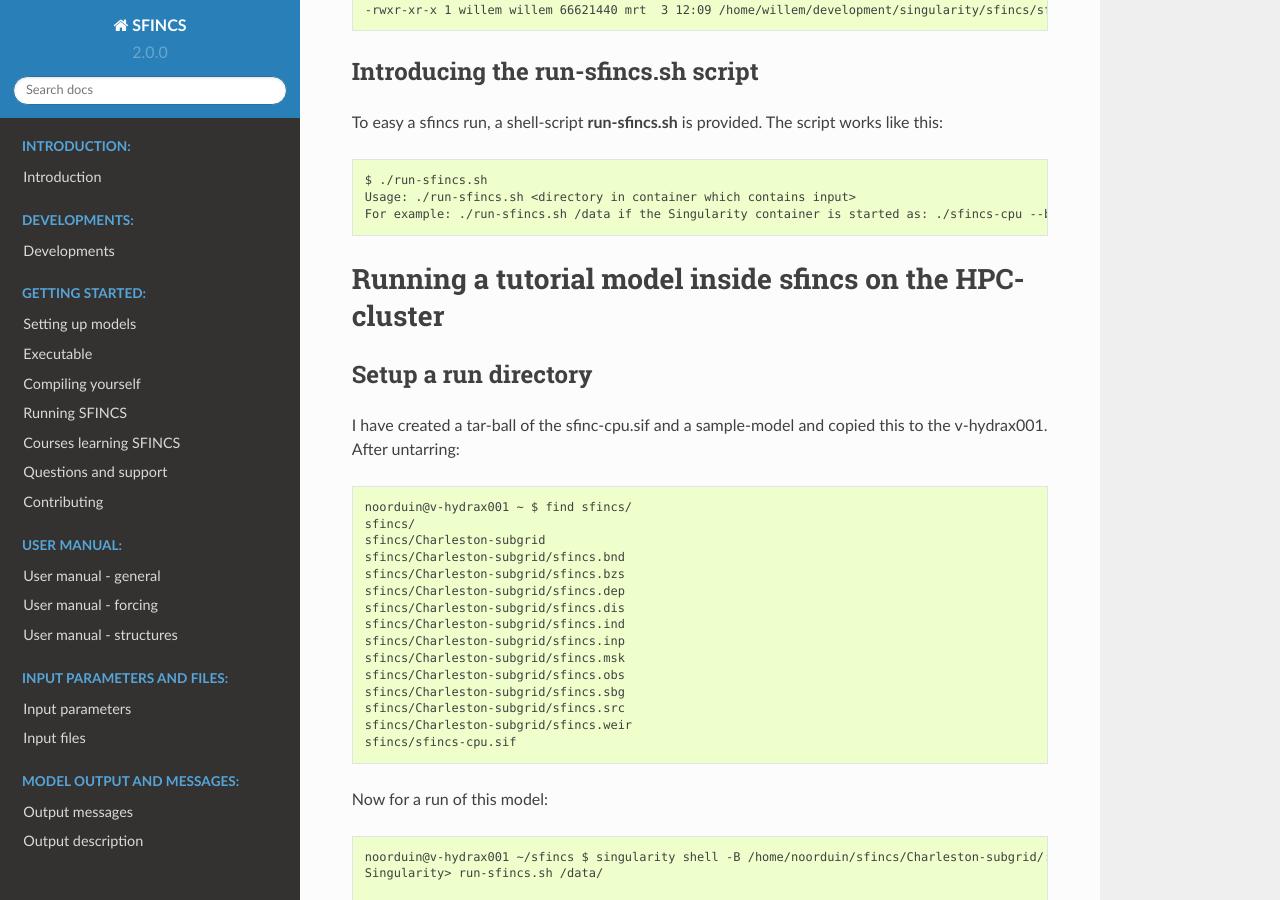
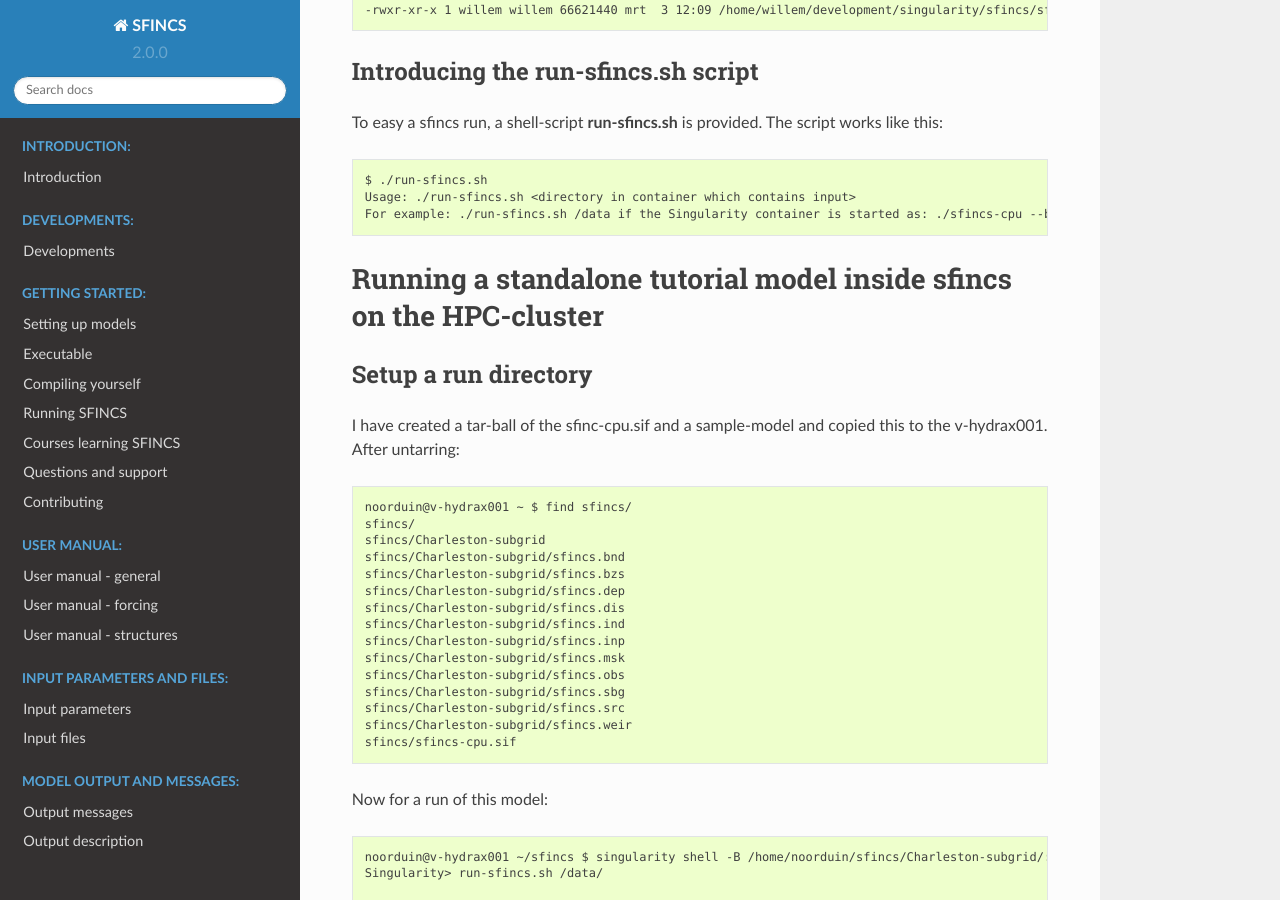
Before and after one commit to Deltares/SFINCS, a Sphinx documentation site: the page built from docs/singularity.rst, in a window 1280 px wide and 900 px high, scrolled down 2016 px. Built offline with Sphinx 7.4.7 and the Read the Docs theme 2.0.0, drawn with Linux system fonts in a browser that asks for light colours; some of the changed text lies outside the part shown.

Commit message:
Update singularity.rst

```diff
--- a/docs/singularity.rst
+++ b/docs/singularity.rst
@@ -102,8 +102,8 @@ To easy a sfincs run, a shell-script **run-sfincs.sh** is provided. The script w
   For example: ./run-sfincs.sh /data if the Singularity container is started as: ./sfincs-cpu --bind <input>:/data
 
 
-Running a tutorial model inside sfincs on the HPC-cluster
-=========================================================
+Running a standalone tutorial model inside sfincs on the HPC-cluster
+====================================================================
 
 Setup a run directory
 ---------------------
```
Also changed, not shown: other parts of docs/singularity.rst (+1 -1 lines).
